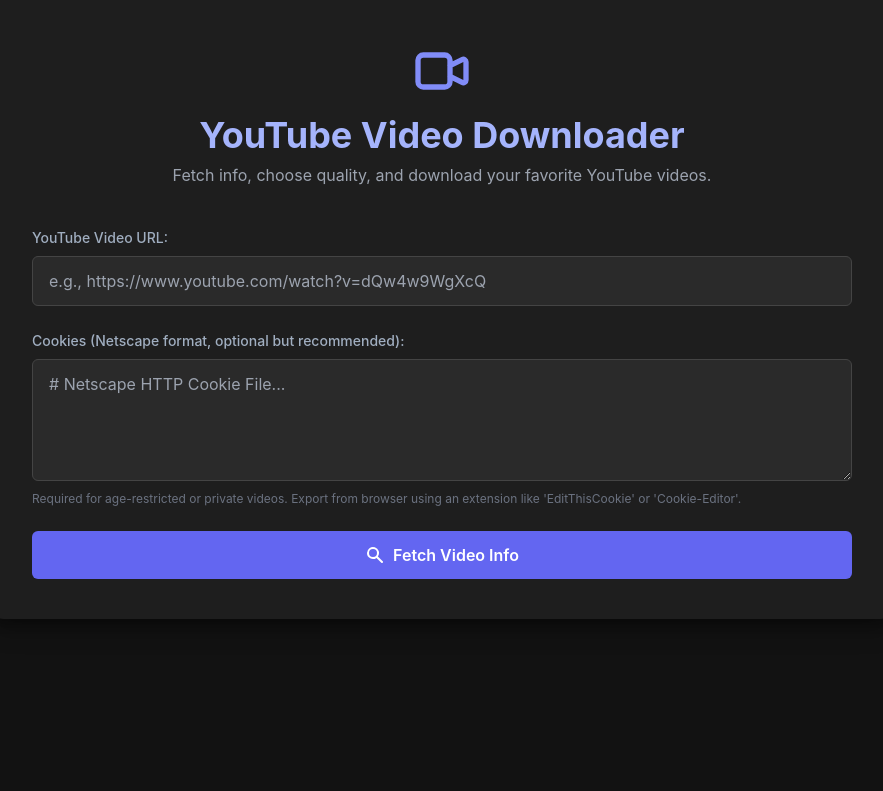
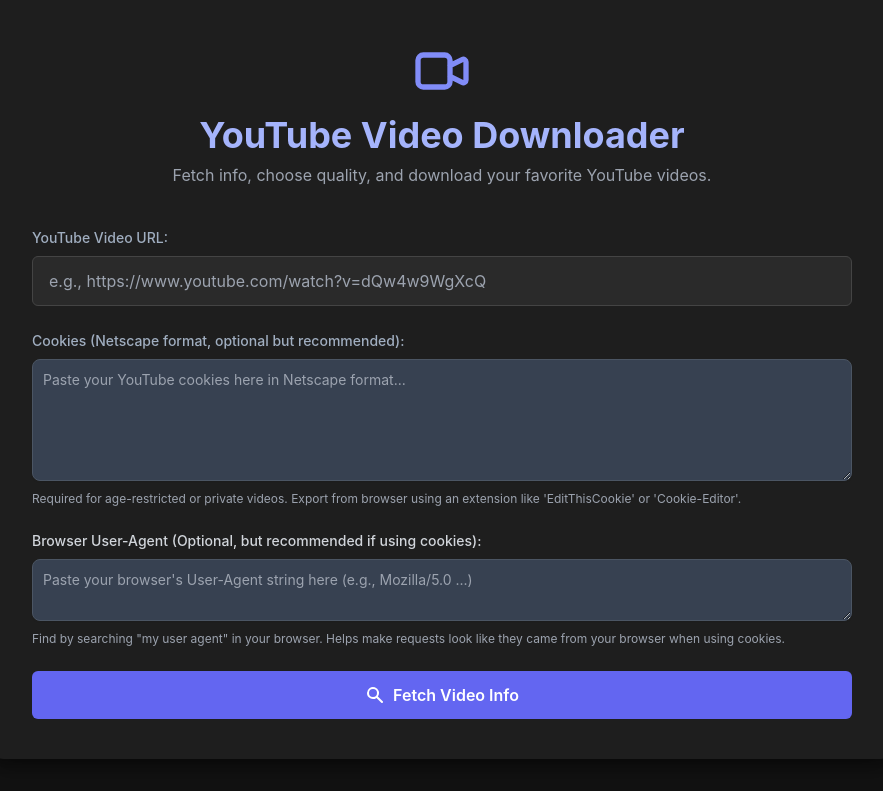
Before and after one commit to SandeshBro-ux/Freeytzone, a Flask app: page / in a window 1280 px wide. Shown: the part 33-824 px from the top of the page, without its empty margins (198-1081 px from the left). Before the commit the page ends 612 px from the top, so only its background shows below. Run offline with Flask 3, Linux system fonts and the light colour scheme; some libraries are stand-ins or nearby versions.

Commit message:
Add optional User-Agent input for yt-dlp requests

```diff
--- a/app.py
+++ b/app.py
@@ -175,6 +175,7 @@
     data = request.get_json()
     url = data.get('url')
     cookies_content = data.get('cookies_content')
+    user_agent_from_client = data.get('user_agent') # Get User-Agent from client
 
     if not url:
         return jsonify({'error': 'URL is required'}), 400
@@ -198,8 +199,15 @@
             'skip_download': True,
             'forcejson': True,
             'youtube_skip_dash_manifest': True,
+            # Default User-Agent, will be overridden if client provides one
             'user_agent': 'Mozilla/5.0 (Windows NT 10.0; Win64; x64) AppleWebKit/537.36 (KHTML, like Gecko) Chrome/91.0.4472.124 Safari/537.36'
         }
+        if user_agent_from_client and user_agent_from_client.strip():
+            base_ydl_opts['user_agent'] = user_agent_from_client.strip()
+            print(f"INFO: Using client-provided User-Agent for yt-dlp: {base_ydl_opts['user_agent']}")
+        elif YTDLP_PROXY_URL: # Keep this condition if you want to show proxy usage regardless of UA
+             print(f"INFO: Using default User-Agent for yt-dlp with proxy: {base_ydl_opts['user_agent']}")
+
         if YTDLP_PROXY_URL:
             base_ydl_opts['proxy'] = YTDLP_PROXY_URL
 
@@ -386,6 +394,7 @@
     url = data.get('url')
     quality = data.get('quality', 'best')
     cookies_content = data.get('cookies_content')
+    user_agent_from_client = data.get('user_agent') # Get User-Agent from client
 
     if not url or not quality:
         return jsonify({'error': 'URL and quality are required'}), 400
@@ -407,7 +416,7 @@
             'quiet': True,
             'nopart': True,
             'continuedl': False,
-            'http_headers': {
+            'http_headers': { # These are for direct HTTP requests if yt-dlp makes them, distinct from UA for yt-dlp itself
                 'User-Agent': 'Mozilla/5.0 (Windows NT 10.0; Win64; x64) AppleWebKit/537.36 (KHTML, like Gecko) Chrome/91.0.4472.124 Safari/537.36',
                 'Accept': 'text/html,application/xhtml+xml,application/xml;q=0.9,image/webp,*/*;q=0.8',
                 'Accept-Language': 'en-US,en;q=0.5',
@@ -415,7 +424,17 @@
                 'Connection': 'keep-alive',
             },
             'youtube_skip_dash_manifest': True,
+            # Default User-Agent for yt-dlp internal operations, will be overridden
+            'user_agent': 'Mozilla/5.0 (Windows NT 10.0; Win64; x64) AppleWebKit/537.36 (KHTML, like Gecko) Chrome/91.0.4472.124 Safari/537.36'
         }
+        if user_agent_from_client and user_agent_from_client.strip():
+            base_ydl_opts['user_agent'] = user_agent_from_client.strip()
+            # Also update http_headers User-Agent if client provides one, for consistency
+            base_ydl_opts['http_headers']['User-Agent'] = user_agent_from_client.strip()
+            print(f"INFO: Using client-provided User-Agent for yt-dlp download: {base_ydl_opts['user_agent']}")
+        elif YTDLP_PROXY_URL:
+             print(f"INFO: Using default User-Agent for yt-dlp download with proxy: {base_ydl_opts['user_agent']}")
+
         if YTDLP_PROXY_URL:
             base_ydl_opts['proxy'] = YTDLP_PROXY_URL
 
--- a/templates/index.html
+++ b/templates/index.html
@@ -382,8 +382,15 @@
 
             <div>
                 <label for="cookiesContent" class="form-label">Cookies (Netscape format, optional but recommended):</label>
-                <textarea id="cookiesContent" rows="4" class="w-full" placeholder="# Netscape HTTP Cookie File..."></textarea>
-                <p class="text-xs text-gray-500 mt-1">Required for age-restricted or private videos. Export from browser using an extension like 'EditThisCookie' or 'Cookie-Editor'.</p>
+                <textarea id="cookiesContent" name="cookies_content" rows="5" class="w-full p-2.5 bg-gray-700 border border-gray-600 rounded-lg text-gray-200 placeholder-gray-400 focus:ring-blue-500 focus:border-blue-500 text-sm shadow-sm resize-y" placeholder="Paste your YouTube cookies here in Netscape format..."></textarea>
+                <p class="mt-1 text-xs text-gray-400">Required for age-restricted or private videos. Export from browser using an extension like 'EditThisCookie' or 'Cookie-Editor'.</p>
+            </div>
+
+            <!-- User-Agent Input -->
+            <div class="mb-6">
+                <label for="userAgentInput" class="block mb-2 text-sm font-medium text-gray-300">Browser User-Agent (Optional, but recommended if using cookies):</label>
+                <textarea id="userAgentInput" name="user_agent_content" rows="2" class="w-full p-2.5 bg-gray-700 border border-gray-600 rounded-lg text-gray-200 placeholder-gray-400 focus:ring-blue-500 focus:border-blue-500 text-sm shadow-sm resize-y" placeholder="Paste your browser's User-Agent string here (e.g., Mozilla/5.0 ...)"></textarea>
+                <p class="mt-1 text-xs text-gray-400">Find by searching "my user agent" in your browser. Helps make requests look like they came from your browser when using cookies.</p>
             </div>
 
             <button id="fetchInfoBtn" class="btn btn-primary w-full">
@@ -479,6 +486,7 @@
         const downloadBtn = document.getElementById('downloadBtn');
         const youtubeUrlInput = document.getElementById('youtubeUrl');
         const cookiesContentInput = document.getElementById('cookiesContent');
+        const userAgentInput = document.getElementById('userAgentInput');
         const videoInfoDiv = document.getElementById('videoInfo');
         const loadingSpinner = document.getElementById('loadingSpinner');
         const errorMessageDiv = document.getElementById('errorMessage');
@@ -590,6 +598,7 @@
         fetchInfoBtn.addEventListener('click', async () => {
             currentUrl = youtubeUrlInput.value.trim();
             const cookies = cookiesContentInput.value.trim();
+            const userAgent = userAgentInput.value.trim();
 
             if (!currentUrl) {
                 displayError('Please enter a YouTube URL.');
@@ -614,7 +623,7 @@
                         headers: {
                             'Content-Type': 'application/json',
                         },
-                        body: JSON.stringify({ url: currentUrl, cookies_content: cookies }),
+                        body: JSON.stringify({ url: currentUrl, cookies_content: cookies, user_agent: userAgent }),
                     },
                     MAX_RETRIES,
                     RETRY_DELAY_MS,
@@ -708,6 +717,7 @@
         downloadBtn.addEventListener('click', async () => {
             const selectedQuality = qualitySelect.value;
             const cookies = cookiesContentInput.value.trim();
+            const userAgent = userAgentInput.value.trim();
 
             if (!currentUrl) {
                 displayError('No URL specified. Please fetch info first.');
@@ -754,7 +764,7 @@
                         headers: {
                             'Content-Type': 'application/json',
                         },
-                        body: JSON.stringify({ url: currentUrl, quality: selectedQuality, cookies_content: cookies }),
+                        body: JSON.stringify({ url: currentUrl, quality: selectedQuality, cookies_content: cookies, user_agent: userAgent }),
                     },
                     MAX_RETRIES,
                     RETRY_DELAY_MS,
```
